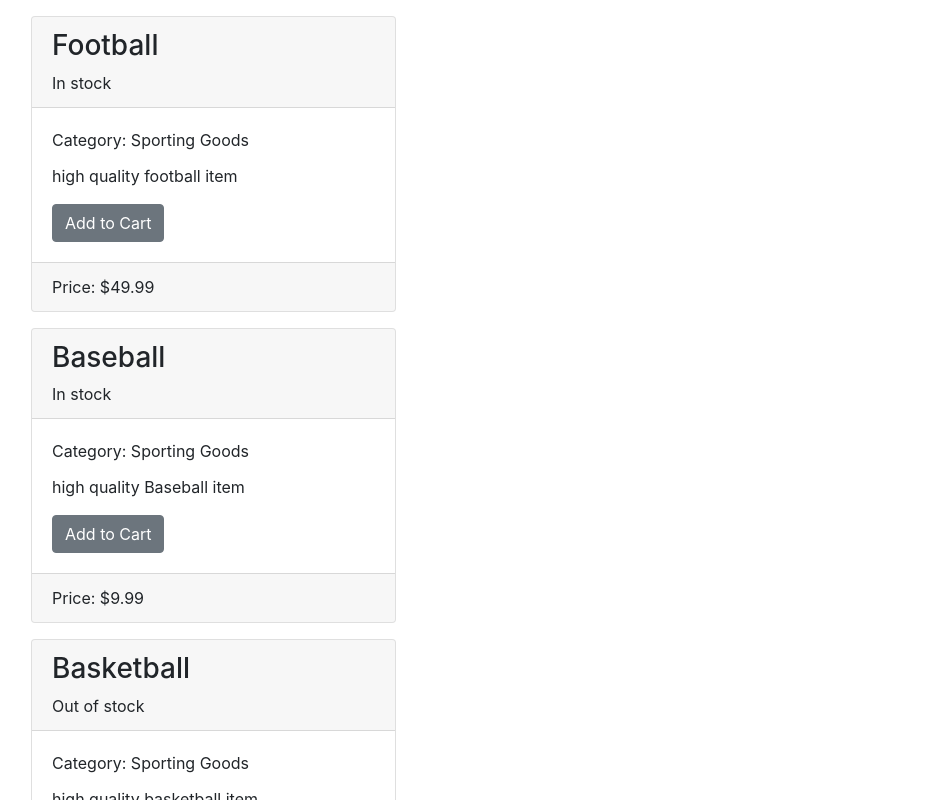
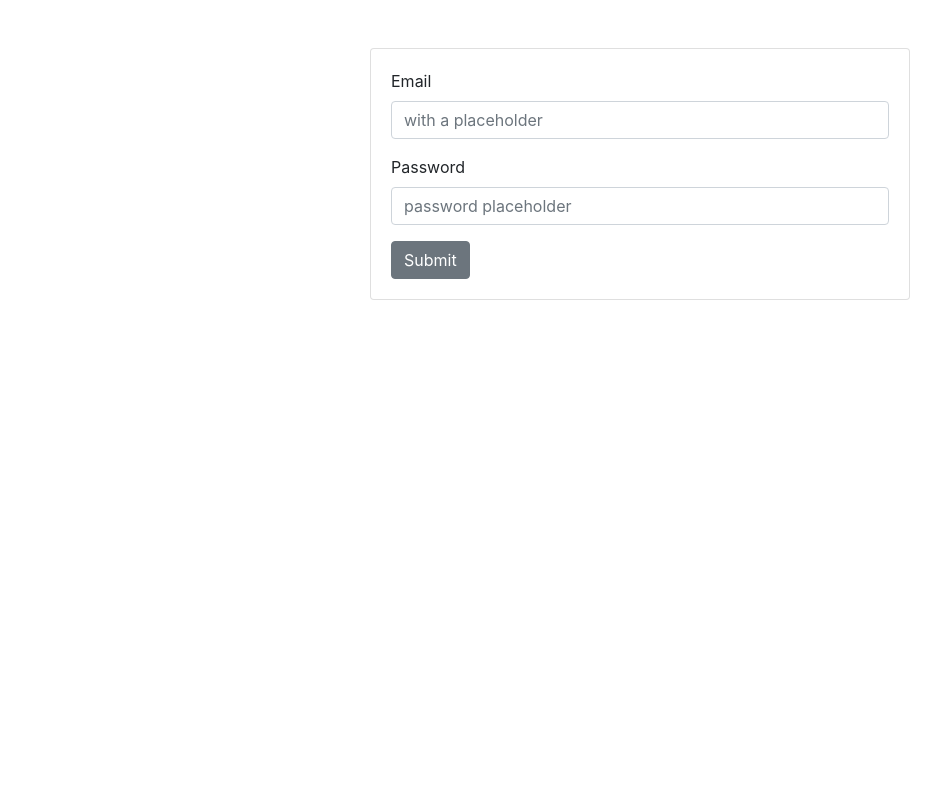
Before and after one commit to suraj32/training_app, a React (Create React App) app: page / in a window 1280 px wide. Shown: the top 800 px of the page, without its empty margins (0-942 px from the left). Built offline with nearby package versions, Linux system fonts and the light colour scheme.

Commit message:
Added login page

```diff
--- a/package.json
+++ b/package.json
@@ -7,6 +7,7 @@
     "@testing-library/react": "^9.3.2",
     "@testing-library/user-event": "^7.1.2",
     "bootstrap": "^4.5.2",
+    "prop-types": "^15.7.2",
     "react": "^16.13.1",
     "react-dom": "^16.13.1",
     "react-scripts": "3.4.2",
--- a/src/App.js
+++ b/src/App.js
@@ -3,29 +3,31 @@ import logo from './logo.svg';
 import './App.css';
 import Greet from "./Greet";
 import ProductList from "./components/ProductList";
+import LoginContainer from "./containers/LoginContainer"
 
 function App() {
   // console.log(productList);
   return (
-    <div className="App">
-      <ProductList />
-      {/* <Greet name={"Suraj"} surname={"Rajput"} /> */}
-      {/* {productList.map((product) => <h5>{product.name}</h5>)} */}
-      {/* <header className="App-header">
-        <img src={logo} className="App-logo" alt="logo" />
-        <p>
-          Edit <code>src/App.js</code> and save to reload.
-        </p>
-        <a
-          className="App-link"
-          href="https://reactjs.org"
-          target="_blank"
-          rel="noopener noreferrer"
-        >
-          Learn React
-        </a>
-      </header> */}
-    </div>
+    // <div className="App">
+    //   <ProductList />
+    //   {/* <Greet name={"Suraj"} surname={"Rajput"} /> */}
+    //   {/* {productList.map((product) => <h5>{product.name}</h5>)} */}
+    //   {/* <header className="App-header">
+    //     <img src={logo} className="App-logo" alt="logo" />
+    //     <p>
+    //       Edit <code>src/App.js</code> and save to reload.
+    //     </p>
+    //     <a
+    //       className="App-link"
+    //       href="https://reactjs.org"
+    //       target="_blank"
+    //       rel="noopener noreferrer"
+    //     >
+    //       Learn React
+    //     </a>
+    //   </header> */}
+    // </div>
+    <LoginContainer />
   );
 }
 
--- /dev/null
+++ b/src/components/LoginComponent.js
@@ -0,0 +1,52 @@
+import React from "react";
+import { Button, Form, FormGroup, Label, Input, Container,
+  Card, CardBody, Row, Col, FormFeedback } from 'reactstrap';
+import PropTypes from 'prop-types';
+
+const LoginComponent = ({ username, password, setUsername, setPassword, logValues }) => {
+  const setUsernameWrapper = (e) => {
+    setUsername(e.target.value);
+  }
+  const setPasswordWrapper = (e) => {
+    setPassword(e.target.value);
+  }
+  return (
+    <Container>
+      <Row className="align-items-center">
+        <Col sm={{size: 6, offset: 3}} className="mt-5">
+          <Card>
+            <CardBody>
+              <Form>
+                <FormGroup>
+                  <Label for="exampleEmail">Email</Label>
+                  <Input type="email" name="email" id="exampleEmail" placeholder="with a placeholder" value={username} onChange={setUsernameWrapper} />
+                  <FormFeedback>Oh noes! that name is already taken</FormFeedback>
+                </FormGroup>
+                <FormGroup>
+                  <Label for="examplePassword">Password</Label>
+                  <Input type="password" name="password" id="examplePassword" placeholder="password placeholder" value={password} onChange={setPasswordWrapper} />
+                  <FormFeedback>Oh noes! that name is already taken</FormFeedback>
+                </FormGroup>
+                <Button onClick={logValues}>Submit</Button>
+              </Form>
+            </CardBody>
+          </Card>
+        </Col>
+      </Row>
+    </Container>
+  );
+}
+
+export default LoginComponent;
+
+LoginComponent.prototype = {
+  username: PropTypes.string.isRequired,
+  password: PropTypes.string.isRequired,
+  setUsername: PropTypes.func.isRequired,
+  setPassword: PropTypes.func.isRequired,
+  logValues: PropTypes.func.isRequired
+}
+
+// LoginComponent.defaultProps = {
+//   username: 'test'
+// }
--- /dev/null
+++ b/src/containers/LoginContainer.js
@@ -0,0 +1,18 @@
+import React, { useState } from "react";
+import LoginComponent from "../components/LoginComponent";
+
+const LoginContainer = () => {
+  const [username, setUsername] = useState("");
+  const [password, setPassword] = useState("");
+
+  const logValues = () => {
+    console.log(username)
+    console.log(password)
+  };
+
+  return (
+    <LoginComponent username={username} password={password} setUsername={setUsername} setPassword={setPassword} logValues={logValues}/>
+  );
+}
+
+export default LoginContainer;
```
Also changed, not shown: src/projects.js (added, +8 -0 lines).
